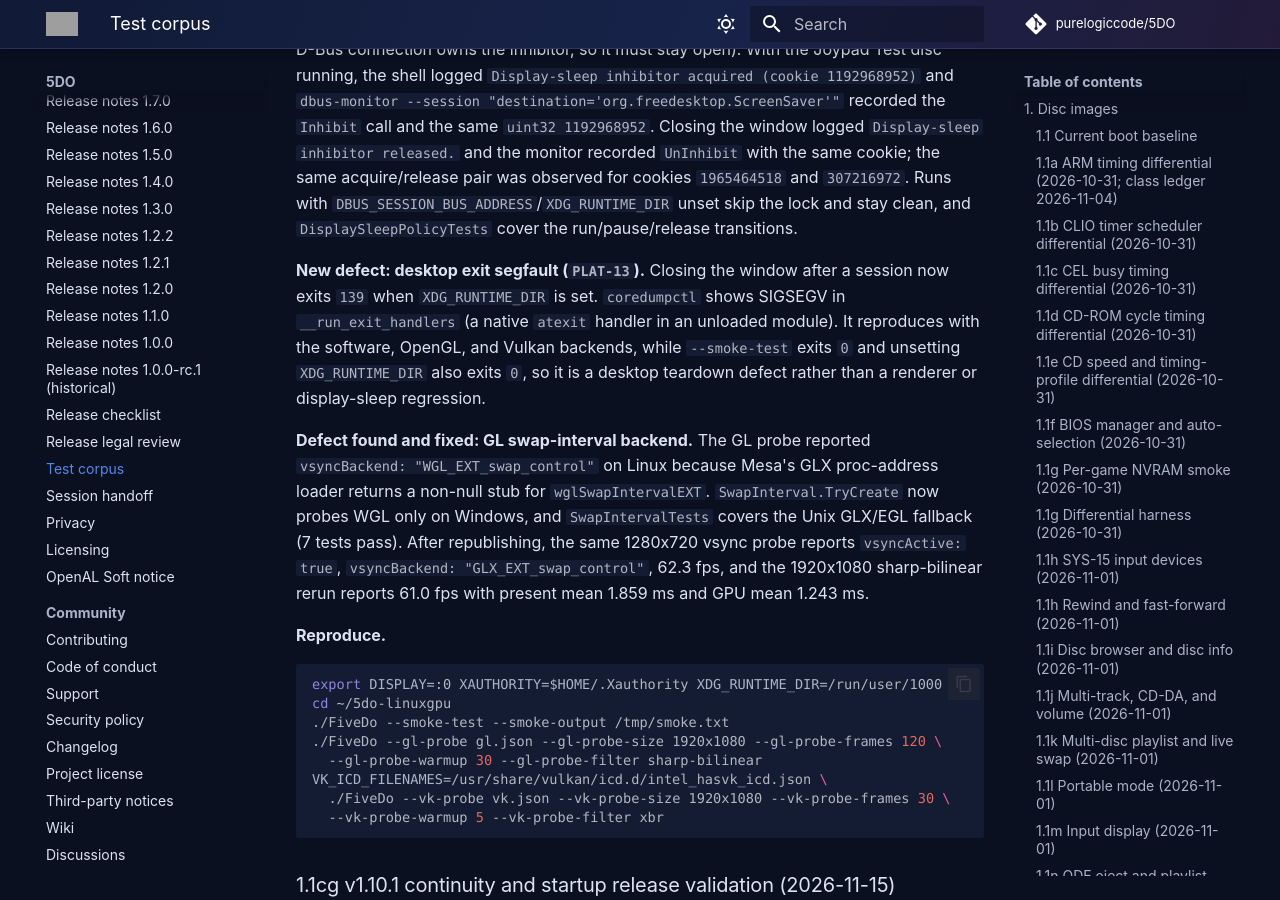
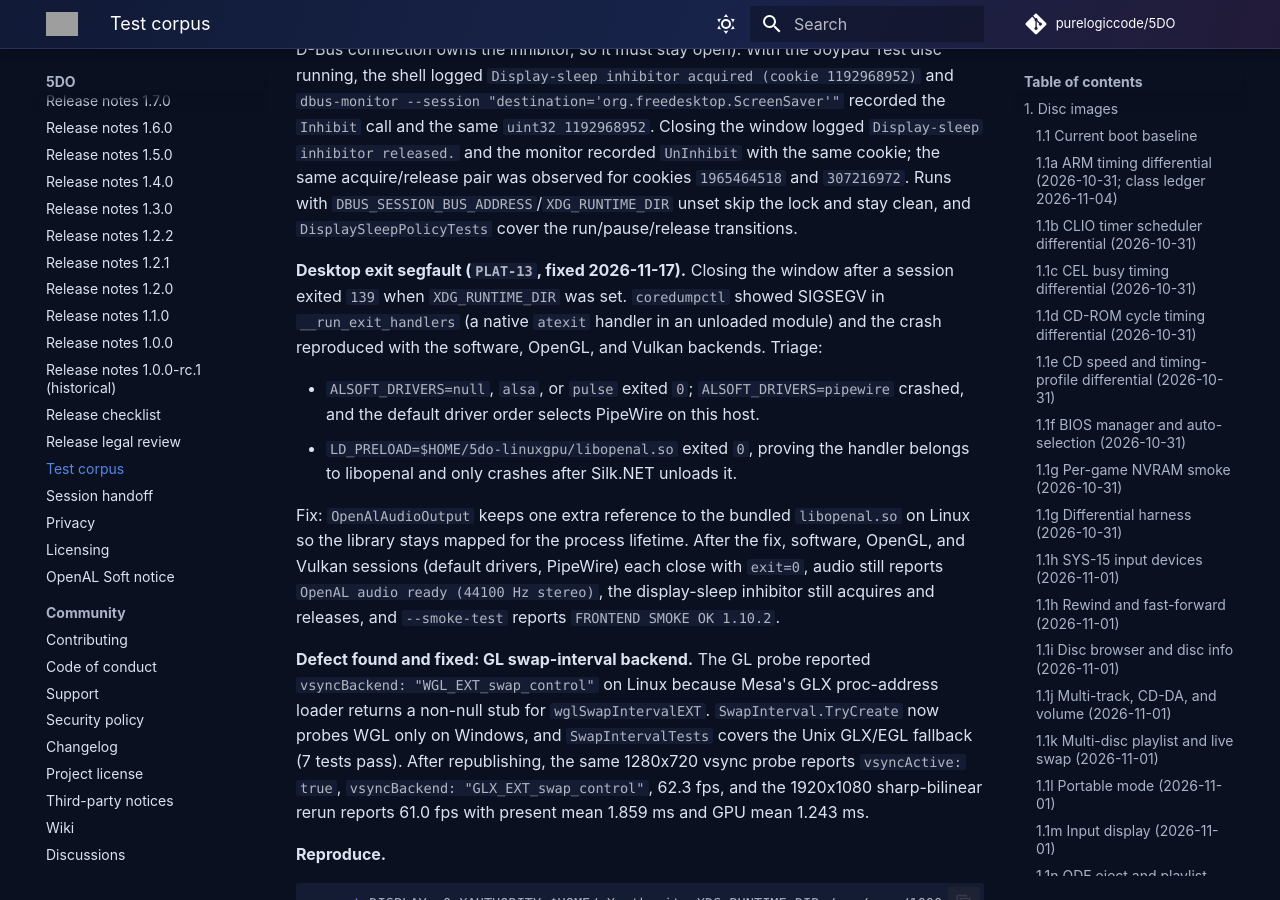
Before and after one commit to purelogiccode/5DO, an MkDocs documentation site: the page built from docs/TestCorpus.md, in a window 1280 px wide and 900 px high, scrolled down 111341 px. Built offline with MkDocs 1.6.1 and Material for MkDocs 9.7.7, drawn with Linux system fonts in a browser that asks for light colours; comment, search, counter and statistics services are not loaded; grey boxes are pictures that could not be loaded.

Commit message:
Record the OpenAL PipeWire exit fix and close PLAT-13

```diff
--- a/docs/TestCorpus.md
+++ b/docs/TestCorpus.md
@@ -4153,12 +4153,21 @@ cookie; the same acquire/release pair was observed for cookies `1965464518` and
 `307216972`. Runs with `DBUS_SESSION_BUS_ADDRESS`/`XDG_RUNTIME_DIR` unset skip the lock
 and stay clean, and `DisplaySleepPolicyTests` cover the run/pause/release transitions.
 
-**New defect: desktop exit segfault (`PLAT-13`).** Closing the window after a session
-now exits `139` when `XDG_RUNTIME_DIR` is set. `coredumpctl` shows SIGSEGV in
-`__run_exit_handlers` (a native `atexit` handler in an unloaded module). It reproduces
-with the software, OpenGL, and Vulkan backends, while `--smoke-test` exits `0` and
-unsetting `XDG_RUNTIME_DIR` also exits `0`, so it is a desktop teardown defect rather
-than a renderer or display-sleep regression.
+**Desktop exit segfault (`PLAT-13`, fixed 2026-11-17).** Closing the window after a
+session exited `139` when `XDG_RUNTIME_DIR` was set. `coredumpctl` showed SIGSEGV in
+`__run_exit_handlers` (a native `atexit` handler in an unloaded module) and the crash
+reproduced with the software, OpenGL, and Vulkan backends. Triage:
+
+- `ALSOFT_DRIVERS=null`, `alsa`, or `pulse` exited `0`; `ALSOFT_DRIVERS=pipewire`
+  crashed, and the default driver order selects PipeWire on this host.
+- `LD_PRELOAD=$HOME/5do-linuxgpu/libopenal.so` exited `0`, proving the handler belongs
+  to libopenal and only crashes after Silk.NET unloads it.
+
+Fix: `OpenAlAudioOutput` keeps one extra reference to the bundled `libopenal.so` on
+Linux so the library stays mapped for the process lifetime. After the fix, software,
+OpenGL, and Vulkan sessions (default drivers, PipeWire) each close with `exit=0`, audio
+still reports `OpenAL audio ready (44100 Hz stereo)`, the display-sleep inhibitor still
+acquires and releases, and `--smoke-test` reports `FRONTEND SMOKE OK 1.10.2`.
 
 **Defect found and fixed: GL swap-interval backend.** The GL probe reported
 `vsyncBackend: "WGL_EXT_swap_control"` on Linux because Mesa's GLX proc-address loader
```
Also changed, not shown: docs/Compatibility.md (+6 -6 lines), docs/ImplementationPlan.md (+10 -8 lines), docs/KnownIssues.md (+8 -5 lines), docs/Roadmap.md (+3 -3 lines).
